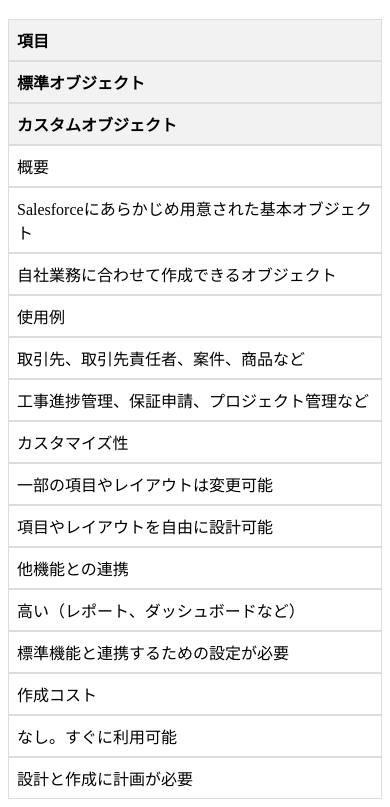
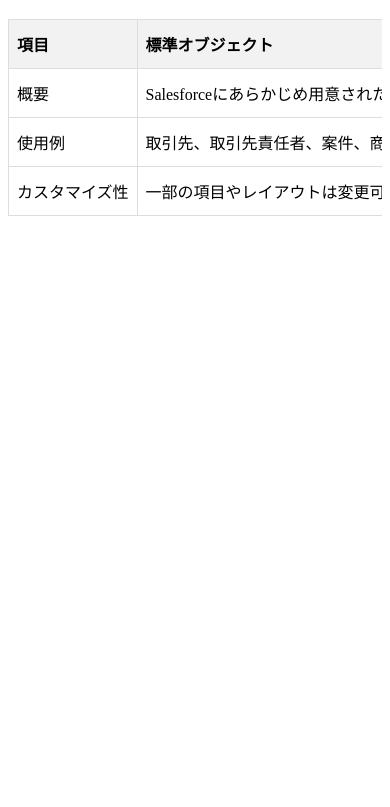
Before and after one commit to Masanari-Enex/salesforce-tables, a plain HTML site: page index.html in a window 390 px wide. Shown: the part 116-923 px from the top of the page. After the commit the page ends 844 px from the top, so only its background shows below. Drawn offline with Linux system fonts and the light colour scheme.

Commit message:
Add files via upload

```diff
--- a/index.html
+++ b/index.html
@@ -3,27 +3,31 @@
 <head>
     <meta charset="UTF-8">
     <meta name="viewport" content="width=device-width, initial-scale=1.0">
-    <title>標準オブジェクトとカスタムオブジェクトの比較</title>
+    <title>Salesforceオブジェクト比較</title>
     <style>
         table {
             width: 100%;
             border-collapse: collapse;
+            overflow-x: auto;
+            display: block;
         }
         th, td {
             border: 1px solid #ddd;
+            padding: 8px;
             text-align: left;
-            padding: 8px;
         }
         th {
             background-color: #f2f2f2;
         }
         @media (max-width: 600px) {
-            table, thead, tbody, th, td, tr {
+            table {
                 display: block;
+                width: 100%;
+                overflow-x: auto;
+                white-space: nowrap;
             }
             th, td {
-                width: 100%;
-                box-sizing: border-box;
+                padding: 12px 8px;
             }
         }
     </style>
@@ -54,16 +58,6 @@
                 <td>一部の項目やレイアウトは変更可能</td>
                 <td>項目やレイアウトを自由に設計可能</td>
             </tr>
-            <tr>
-                <td>他機能との連携</td>
-                <td>高い（レポート、ダッシュボードなど）</td>
-                <td>標準機能と連携するための設定が必要</td>
-            </tr>
-            <tr>
-                <td>作成コスト</td>
-                <td>なし。すぐに利用可能</td>
-                <td>設計と作成に計画が必要</td>
-            </tr>
         </tbody>
     </table>
 </body>
```
